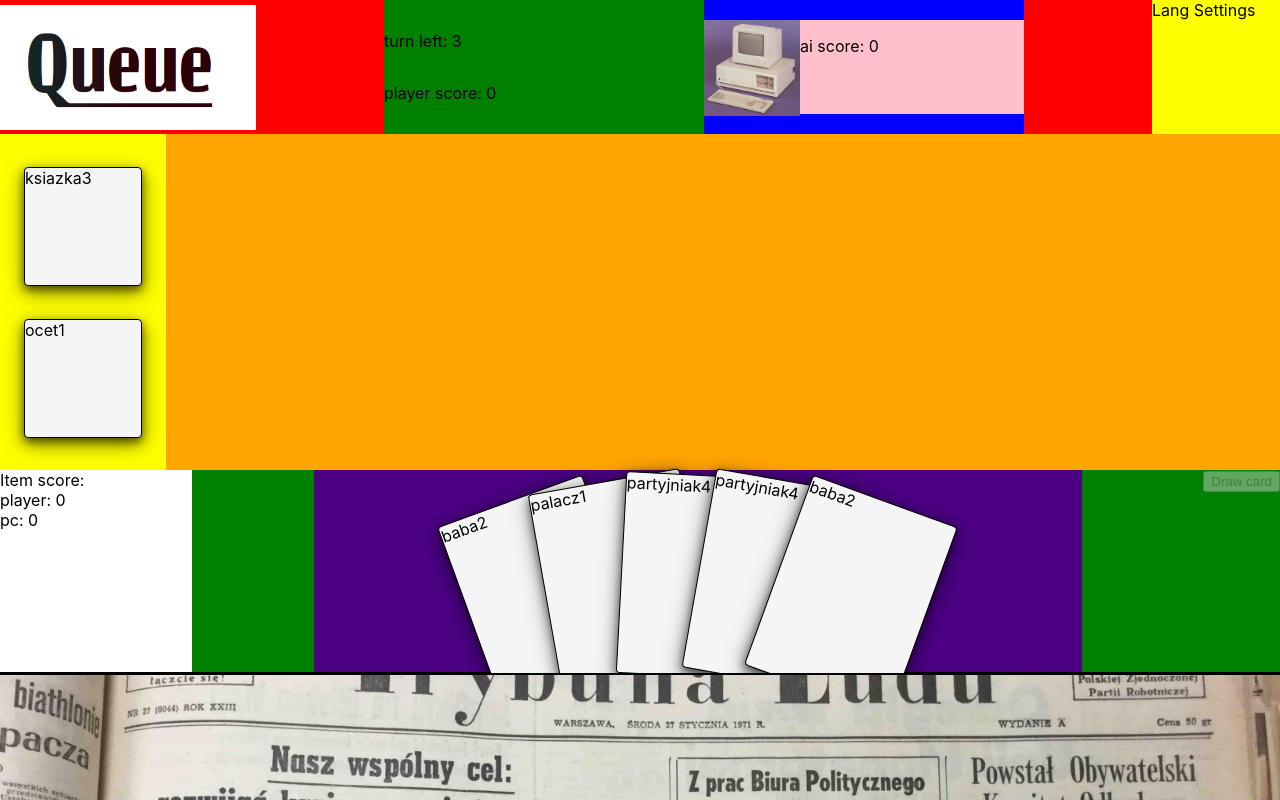
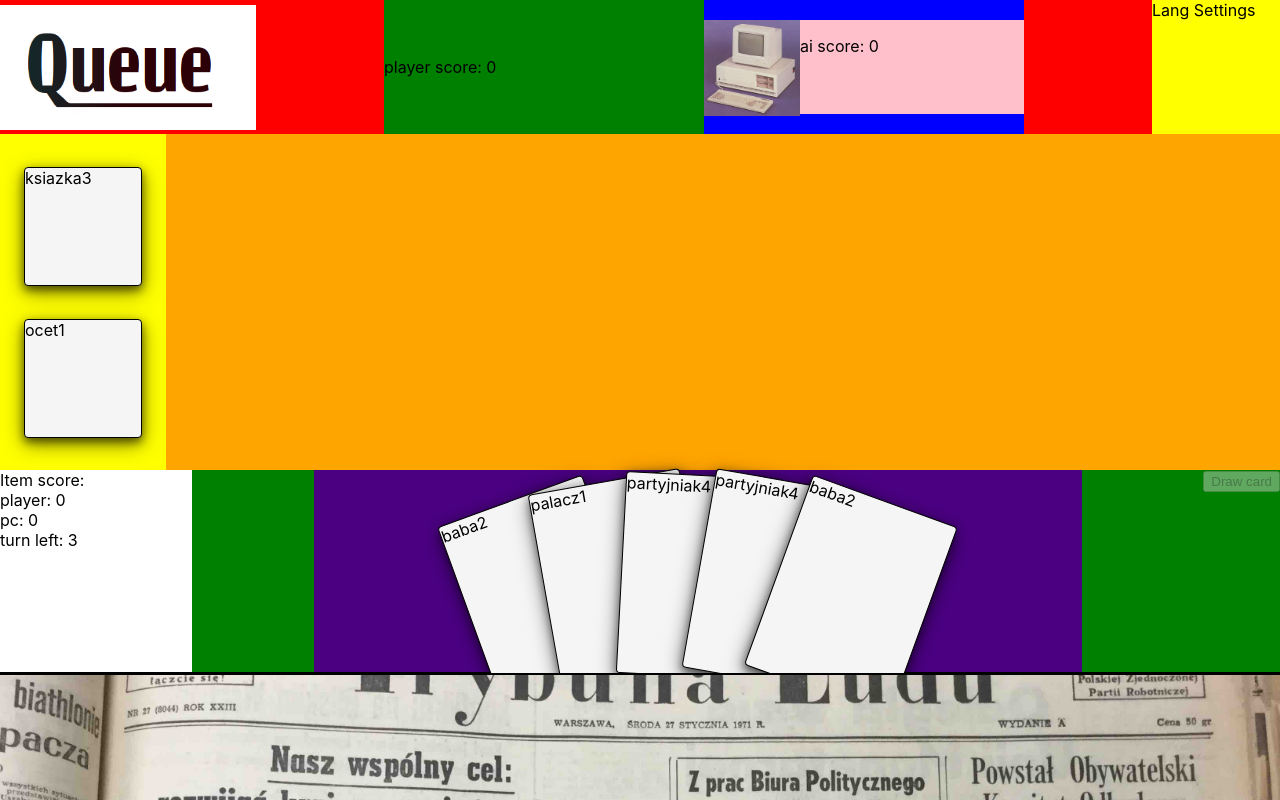
Before and after one commit to michalakweb/that-my-spot, a React (Create React App) app: page / in a window 1280 px wide. Shown: the top 800 px of the page. Built offline with nearby package versions, Linux system fonts and the light colour scheme.

Commit message:
moved the "turns left" info

```diff
--- a/src/App.js
+++ b/src/App.js
@@ -562,7 +562,6 @@ class App extends React.Component {
         <div id="container">
           <div id="flex-container">
             <Header
-              turnCounter={this.state.turnCounter}
               playerScore={this.state.playerScore}
               computerScore={this.state.computerScore}
             />
@@ -580,6 +579,7 @@ class App extends React.Component {
               computerOverallScore={this.state.computerOverallScore}
               drawCard={this.drawCard}
               currentPhase={this.state.currentPhase}
+              turnCounter={this.state.turnCounter}
             />
           </div>
         </div>
--- a/src/components/footer/Footer.js
+++ b/src/components/footer/Footer.js
@@ -8,6 +8,7 @@ const Footer = props => (
     <OverallScore
       playerOverallScore={props.playerOverallScore}
       computerOverallScore={props.computerOverallScore}
+      turnCounter={props.turnCounter}
     />
     <CardContainer
       handPlayer={props.handPlayer}
--- a/src/components/footer/OverallScore.js
+++ b/src/components/footer/OverallScore.js
@@ -5,6 +5,7 @@ const OverallScore = props => (
     <p>Item score:</p>
     <p>player: {props.playerOverallScore}</p>
     <p>pc: {props.computerOverallScore}</p>
+    <p>turn left: {3 - props.turnCounter / 2}</p>
   </div>
 )
 
--- a/src/components/header/GameInfo.js
+++ b/src/components/header/GameInfo.js
@@ -4,7 +4,6 @@ import computerImage from "../../images/odra.jpg"
 const GameInfo = props => (
   <div id="game_info">
     <div id="player_info_container">
-      <p>turn left: {3 - props.turnCounter / 2}</p>
       <p>player score: {props.playerScore}</p>
     </div>
     <div id="computer_info_container">
--- a/src/components/header/Header.js
+++ b/src/components/header/Header.js
@@ -7,7 +7,6 @@ const Header = props => (
   <div id="header">
     <Logo />
     <GameInfo
-      turnCounter={props.turnCounter}
       playerScore={props.playerScore}
       computerScore={props.computerScore}
     />
```
